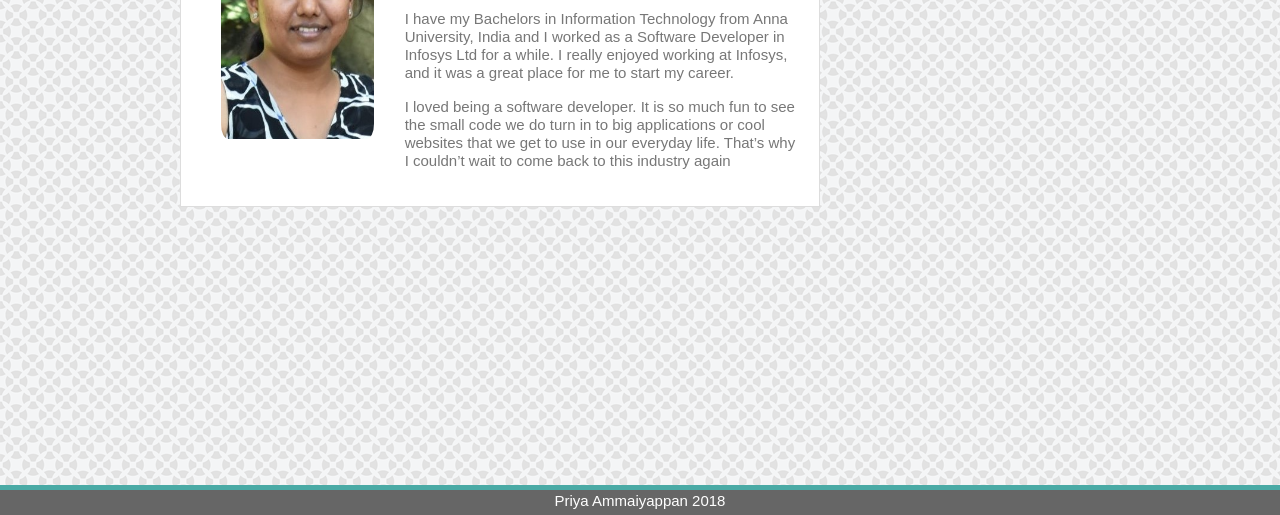
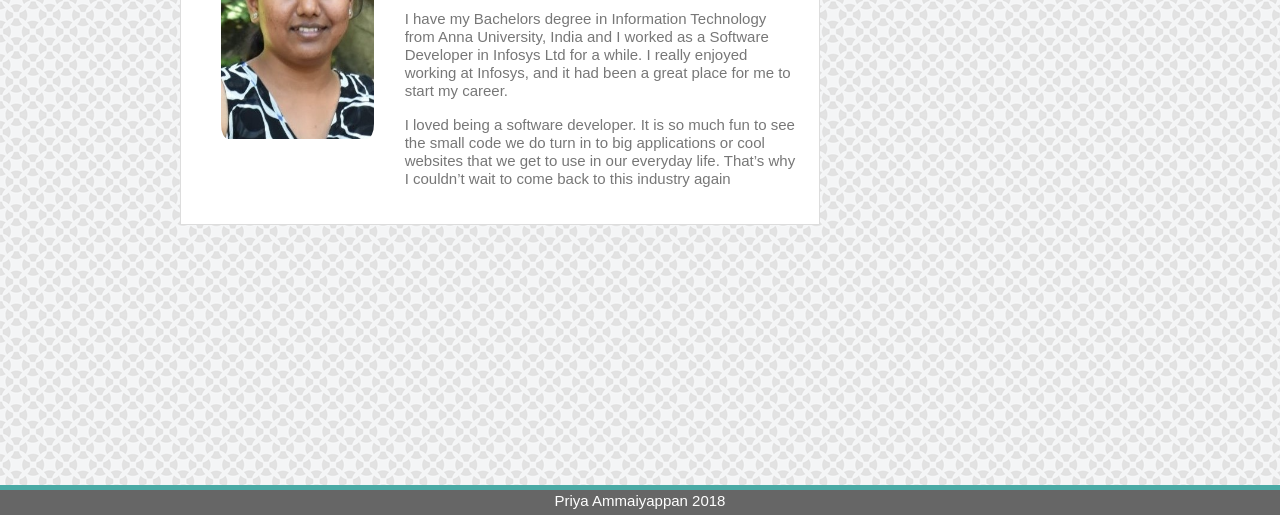
Before and after one commit to priyaA01/Bootstrap-Portfolio, a plain HTML site: page index.html in a window 1280 px wide. Shown: the part 285-800 px from the top of the page. Drawn offline with nearby package versions, Linux system fonts and the light colour scheme.

Commit message:
updated index

```diff
--- a/index.html
+++ b/index.html
@@ -47,7 +47,7 @@
                         Hello! My name is Priya.
                      </p>
                      <p>I moved to Austin in 2012, and I live with my husband and daughter. My family, husband and daughter mean the world to me and I LOVE them so much!</p>
-                     <p>I have my Bachelors in Information Technology from Anna University, India and I worked as a Software Developer in Infosys Ltd for a while. I really enjoyed working at Infosys, and it was a great place for me to start my career.</p>
+                     <p>I have my Bachelors degree in Information Technology from Anna University, India and I worked as a Software Developer in Infosys Ltd for a while. I really enjoyed working at Infosys, and it had been a great place for me to start my career.</p>
                      <p>I loved being a software developer. It is so much fun to see the small code we do turn in to big applications or cool websites that we get to use in our everyday life. That’s why I couldn’t wait to come back to this industry again</p>
                   </div>
                </div>
```
